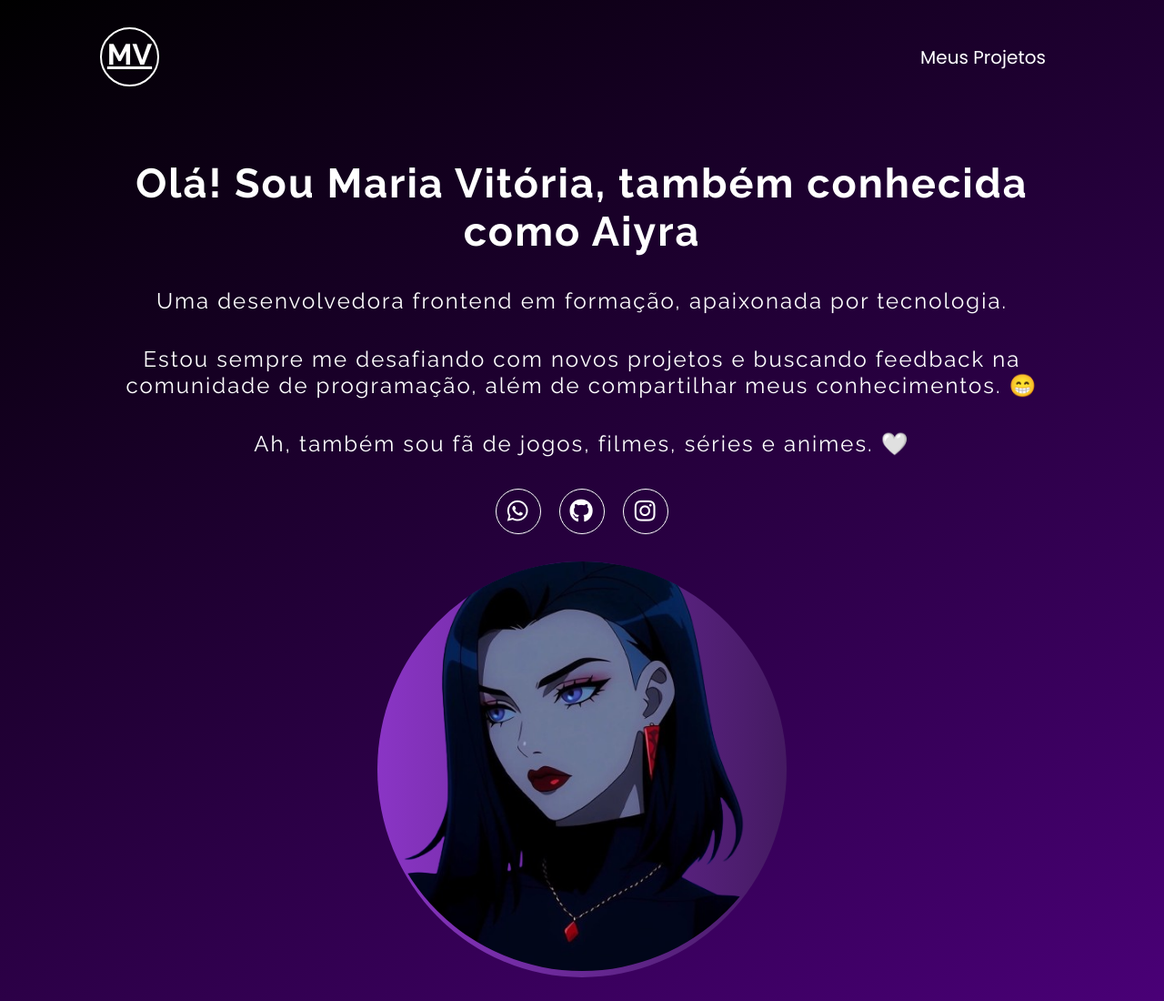
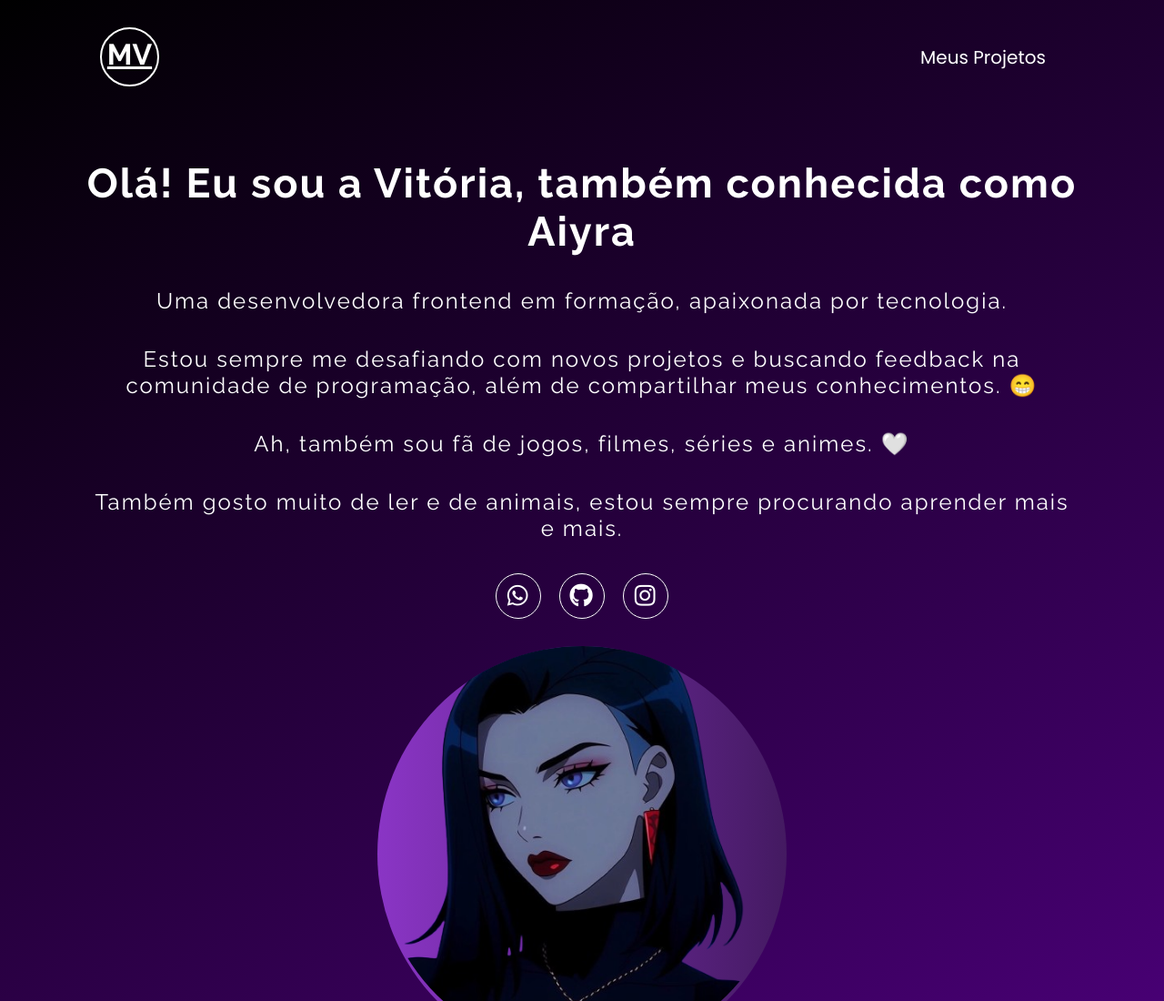
Before and after one commit to aiyra20/portfolio, a plain HTML site: page index.html in a window 1280 px wide. Shown: the top 1100 px of the page at 91% size. Drawn offline with nearby package versions, Linux system fonts and the light colour scheme.

Commit message:
Update index.html

```diff
--- a/index.html
+++ b/index.html
@@ -37,11 +37,12 @@
     </header>
     <section class="home">
         <div class="informacoes">
-            <h1>Olá! Sou Maria Vitória, também conhecida como Aiyra</h1>
+            <h1>Olá! Eu sou a Vitória, também conhecida como Aiyra</h1>
             <p>Uma desenvolvedora frontend em formação, apaixonada por tecnologia.</p>
             <p>Estou sempre me desafiando com novos projetos e buscando feedback na comunidade de programação, além de
                 compartilhar meus conhecimentos. 😁</p>
             <p>Ah, também sou fã de jogos, filmes, séries e animes. 🤍</p>
+            <p>Também gosto muito de ler e de animais, estou sempre procurando aprender mais e mais.</p>
 
             <ul class="redes-sociais">
                 <li>
```
